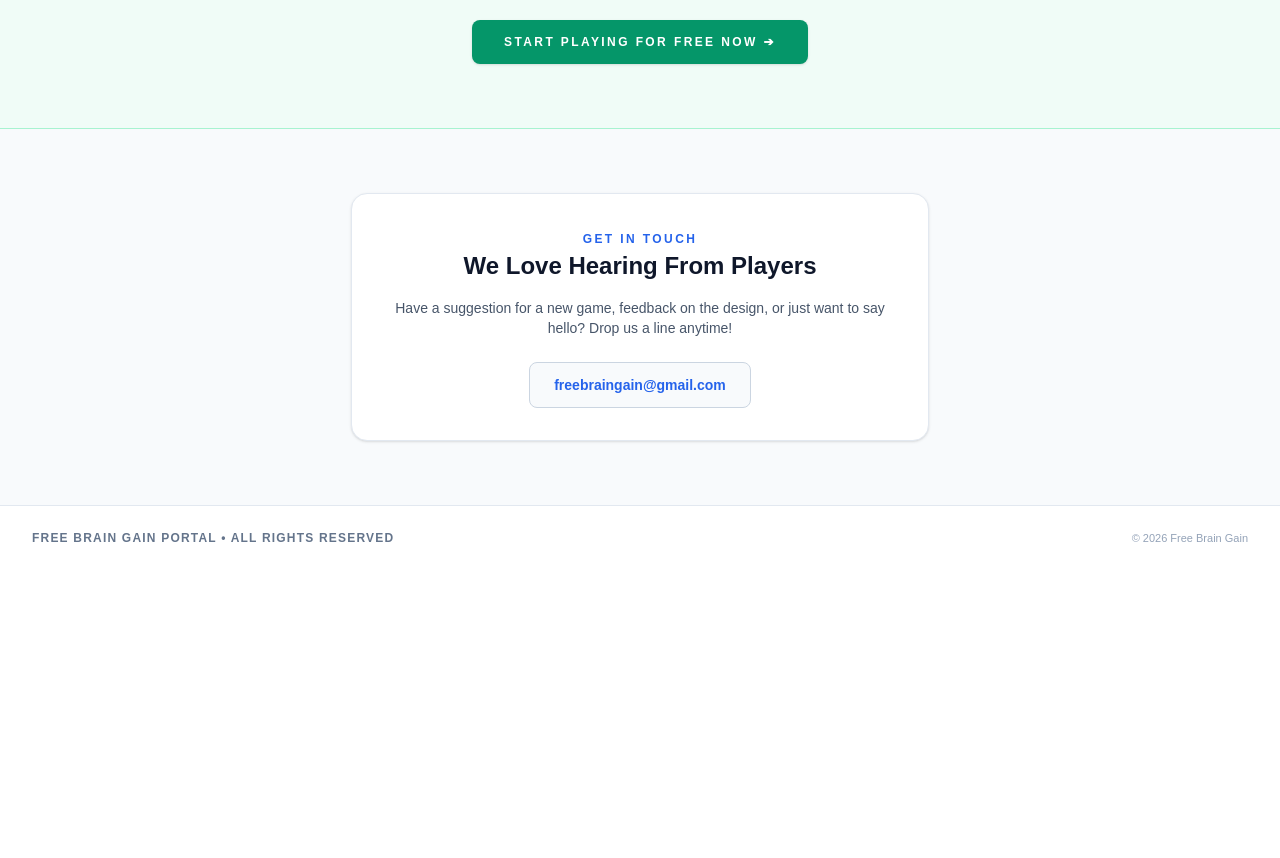
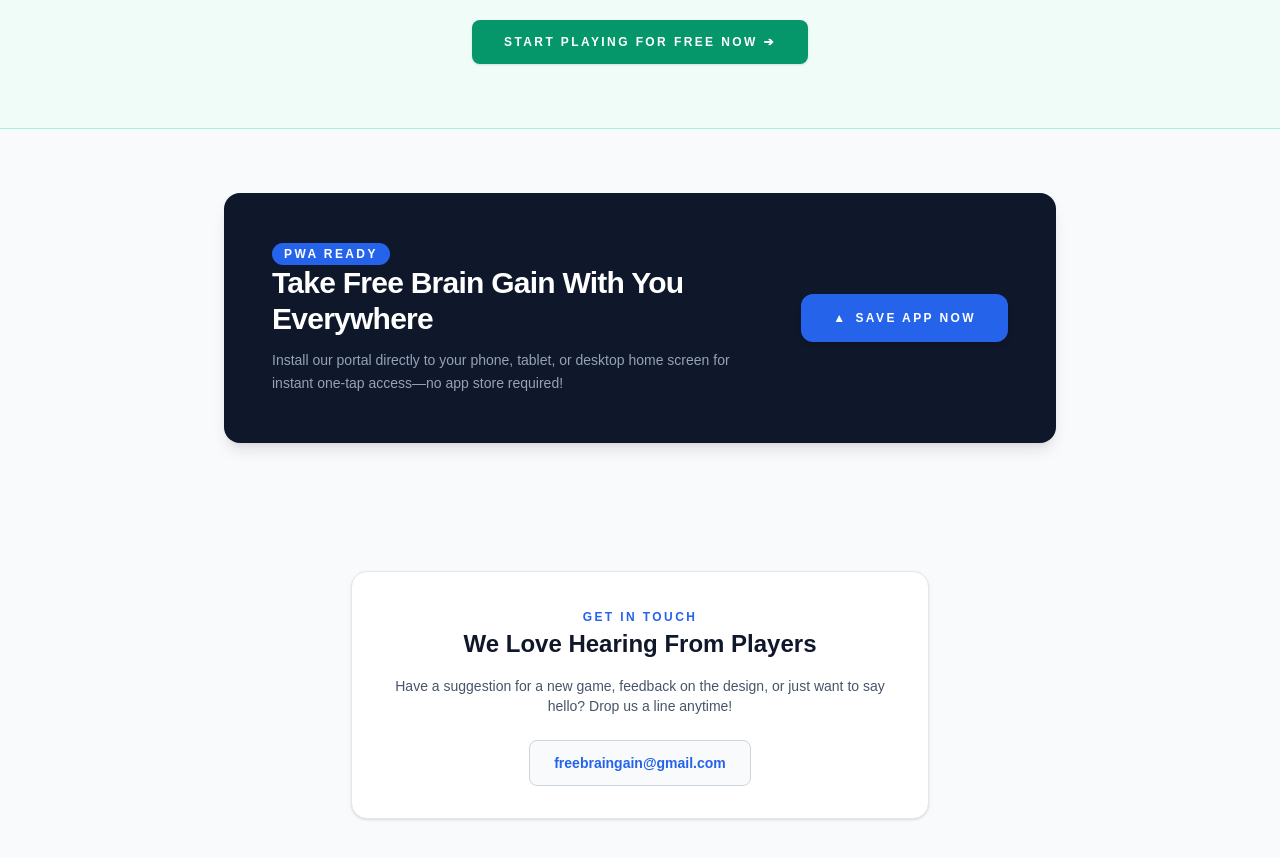
Before and after one commit to msmyerdigital/adult-memory-game, a Next.js app: page / in a window 1280 px wide. Shown: the part 1940-2798 px from the top of the page. Before the commit the page ends 2510 px from the top, so only its background shows below. Built offline with nearby package versions, Linux system fonts and the light colour scheme.

Commit message:
Update site header logo to use SVG logo file

```diff
--- a/app/page.tsx
+++ b/app/page.tsx
@@ -43,7 +43,7 @@ export default function HomeLandingPage() {
   return (
     <div className="min-h-screen bg-[#F8FAFC] text-[#0F172A] font-sans selection:bg-[#2563EB] selection:text-[#FFFFFF] flex flex-col justify-between">
 
-      {/* Top Professional Navigation Header with SVG Logo */}
+      {/* Top Professional Navigation Header with SVG Logo and Save App Button */}
       <header className="border-b border-[#E2E8F0] bg-[#FFFFFF]/90 backdrop-blur-md px-4 sm:px-8 py-4 flex justify-between items-center sticky top-0 z-50 shadow-xs">
         <div className="flex items-center gap-3">
           <Link href="/" className="flex items-center gap-2.5 group">
@@ -63,10 +63,11 @@ export default function HomeLandingPage() {
           <a href="#samples" className="hover:text-[#2563EB] transition">Previews</a>
           <a href="#benefits" className="hover:text-[#2563EB] transition">Why It's Good</a>
           <a href="#free" className="hover:text-[#059669] transition">100% Free</a>
+          <a href="#download-app" className="hover:text-[#2563EB] transition">Save App</a>
           <a href="#contact" className="hover:text-[#2563EB] transition">Contact</a>
         </nav>
 
-        {/* Buttons Group: Save App with Triangle icon placed before Play Now */}
+        {/* Buttons Group: Save App placed before Play Now */}
         <div className="flex items-center gap-2 sm:gap-3">
           {isMounted && !isInstalled && (
             <button
@@ -249,6 +250,38 @@ export default function HomeLandingPage() {
         </div>
       </section>
 
+      {/* Dedicated Download / Save The App Section */}
+      <section id="download-app" className="py-16 px-4 sm:px-8 max-w-4xl mx-auto">
+        <div className="bg-[#0F172A] text-[#FFFFFF] rounded-2xl p-8 sm:p-12 shadow-lg flex flex-col md:flex-row items-center justify-between gap-8">
+          <div className="space-y-3 text-left">
+            <span className="text-xs font-bold uppercase tracking-[0.2em] bg-[#2563EB] text-white px-3 py-1 rounded-full">
+              PWA Ready
+            </span>
+            <h2 className="text-2xl sm:text-3xl font-black tracking-tight">
+              Take Free Brain Gain With You Everywhere
+            </h2>
+            <p className="text-[#94A3B8] text-sm leading-relaxed max-w-xl">
+              Install our portal directly to your phone, tablet, or desktop home screen for instant one-tap access—no app store required!
+            </p>
+          </div>
+
+          <div className="shrink-0">
+            {isMounted && !isInstalled ? (
+              <button
+                onClick={handleInstallClick}
+                className="inline-flex items-center gap-2 px-8 py-4 bg-[#2563EB] hover:bg-[#1D4ED8] text-[#FFFFFF] font-extrabold text-xs uppercase tracking-[0.2em] rounded-xl shadow-md transition"
+              >
+                <span>▲</span> Save App Now
+              </button>
+            ) : (
+              <div className="px-6 py-3 bg-[#1E293B] border border-[#334155] text-[#34D399] text-xs font-bold uppercase tracking-widest rounded-xl">
+                ✓ App Installed & Ready
+              </div>
+            )}
+          </div>
+        </div>
+      </section>
+
       {/* Contact Section */}
       <section id="contact" className="py-16 px-4 sm:px-8 max-w-3xl mx-auto text-center">
         <div className="bg-[#FFFFFF] border border-[#E2E8F0] rounded-2xl p-8 shadow-sm space-y-4">
```
